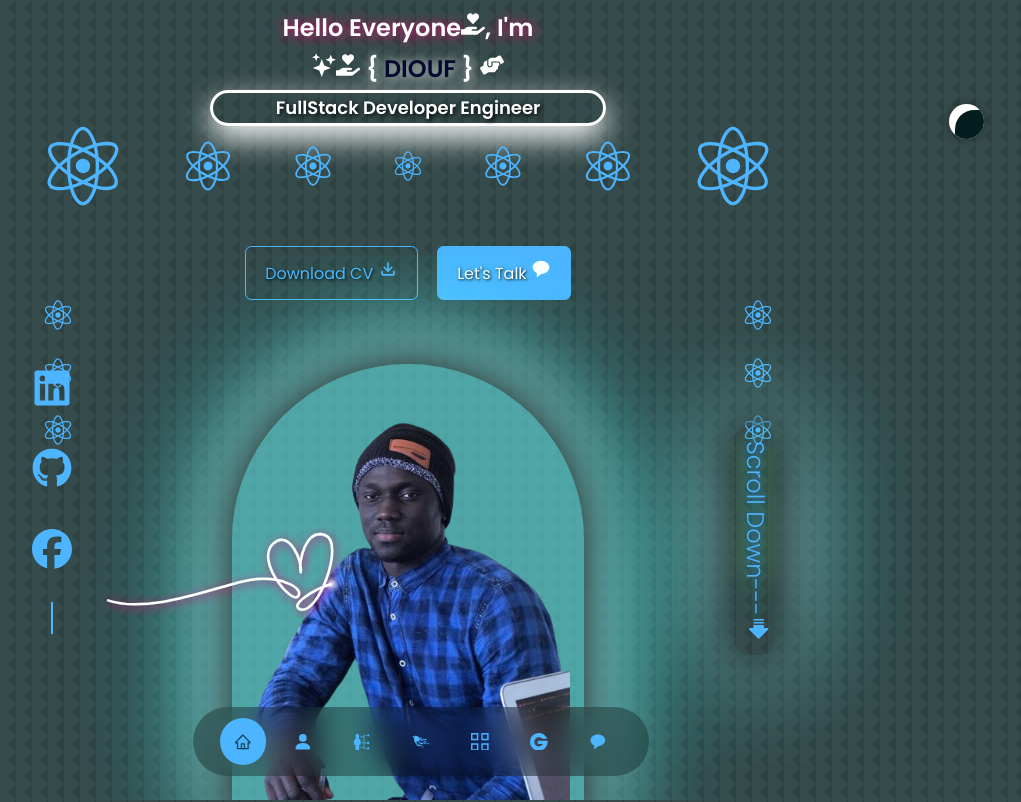
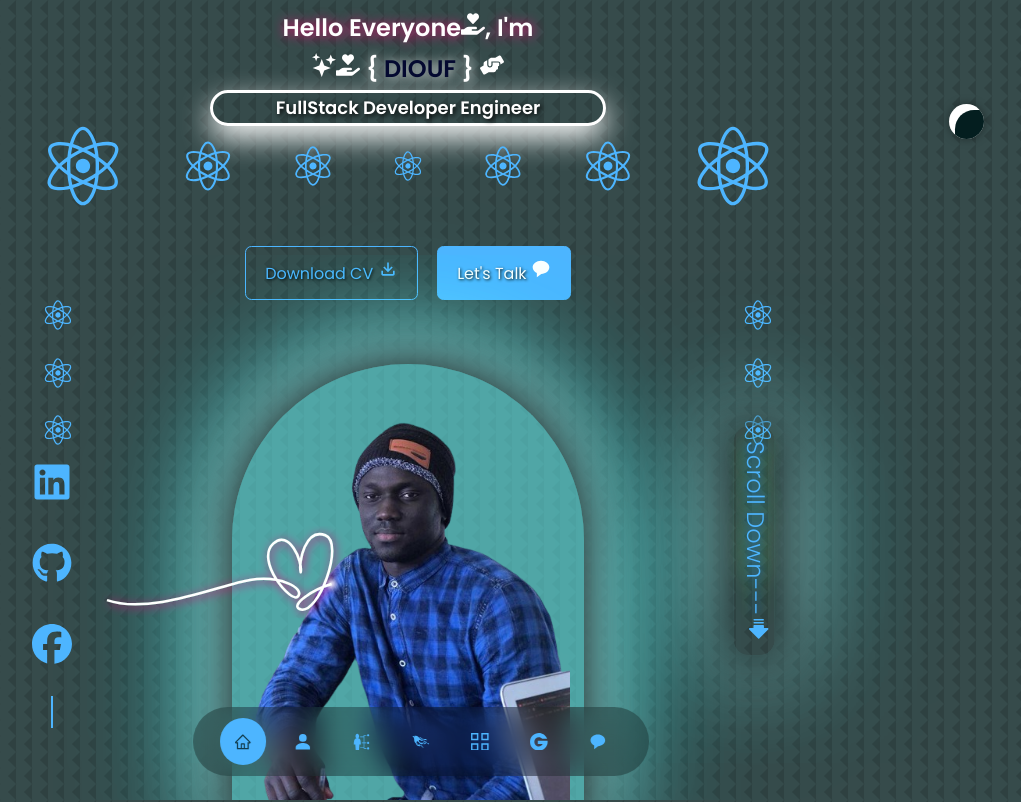
Before and after one commit to Mouhamed1003/keenprogrammer.com, a React (Create React App) app: page / in a window 1280 px wide. Shown: the top 802 px of the page, without its empty margins (232-1253 px from the left). Built offline with nearby package versions, Linux system fonts and the light colour scheme.

Commit message:
Update header.css

```diff
--- a/src/components/header/header.css
+++ b/src/components/header/header.css
@@ -48,7 +48,7 @@ header {
     gap: 0.8rem;
     position: absolute;
     right: 96%;
-    bottom: 7.9rem;
+    bottom: 2rem;
     font-size: 2.5rem;
     text-shadow: 1px 1px 12px #fff;
     color: var(--color-primary);
```
